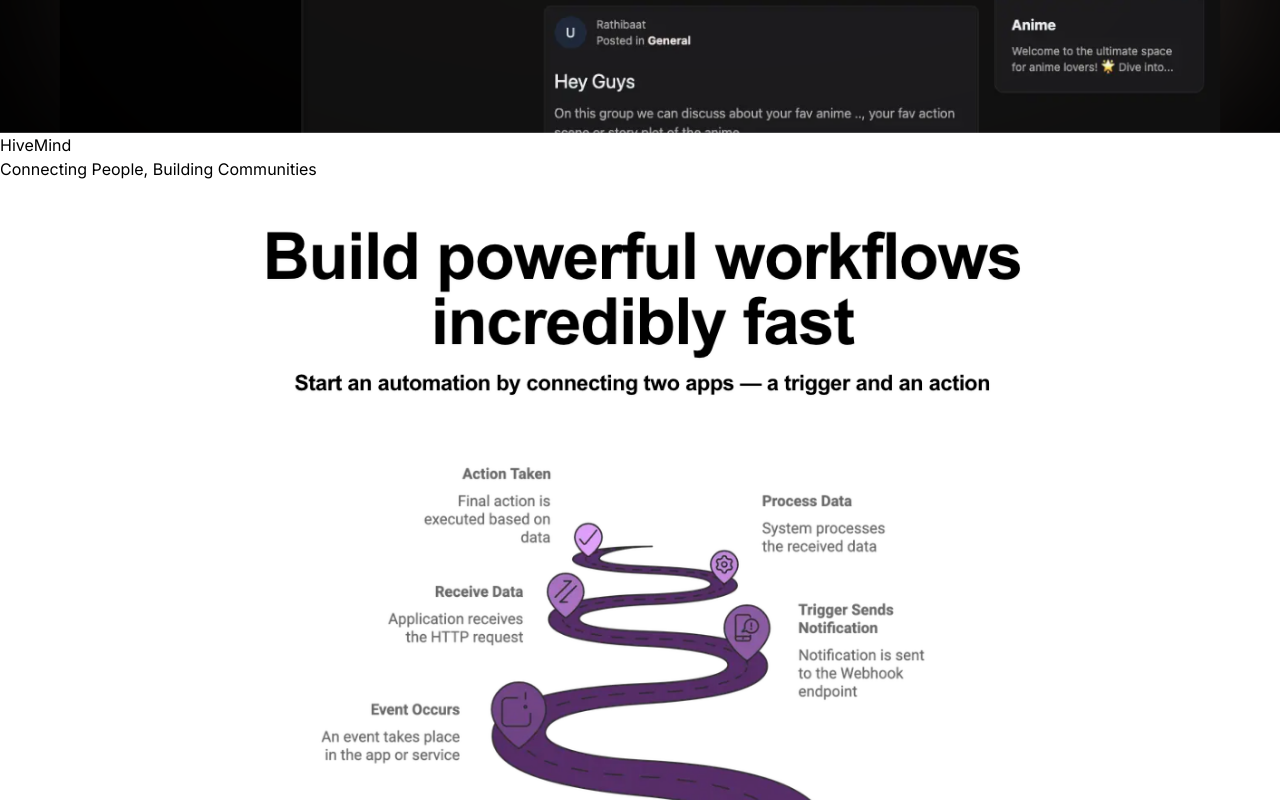
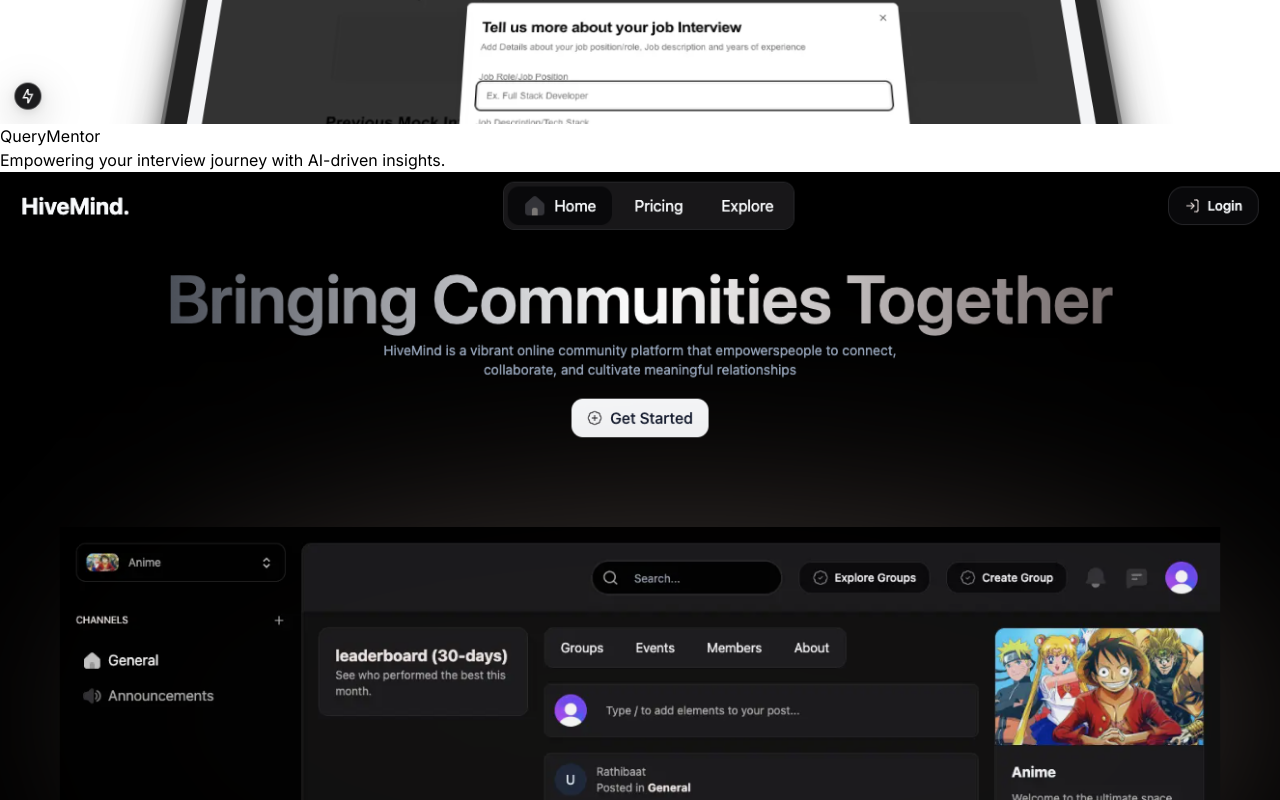
Before and after one commit to Sid20rathi/My_portfolio, a React (Vite) app: page / in a window 1280 px wide. Shown: the part 2760-3560 px from the top of the page. Built offline with nearby package versions, Linux system fonts and the light colour scheme.

Commit message:
new project added

```diff
--- a/src/constants/index.jsx
+++ b/src/constants/index.jsx
@@ -26,6 +26,7 @@
 import image4 from "../assets/project4.png";
 import image5 from "../assets/project5.png";
 import image6 from "../assets/project6.png";
+import image7 from "../assets/project7.png";
 
 
 
@@ -49,6 +50,13 @@
 };
 
 export const PROJECTS = [
+  {
+    title: "QueryMentor",
+    subtitle:
+      "Empowering your interview journey with AI-driven insights.",
+    image: image7,
+    Link:"https://querymentor.vercel.app"
+  },
   {
     title: "HiveMind",
     subtitle:
```
Also changed, not shown: src/assets/project7.png (added).
